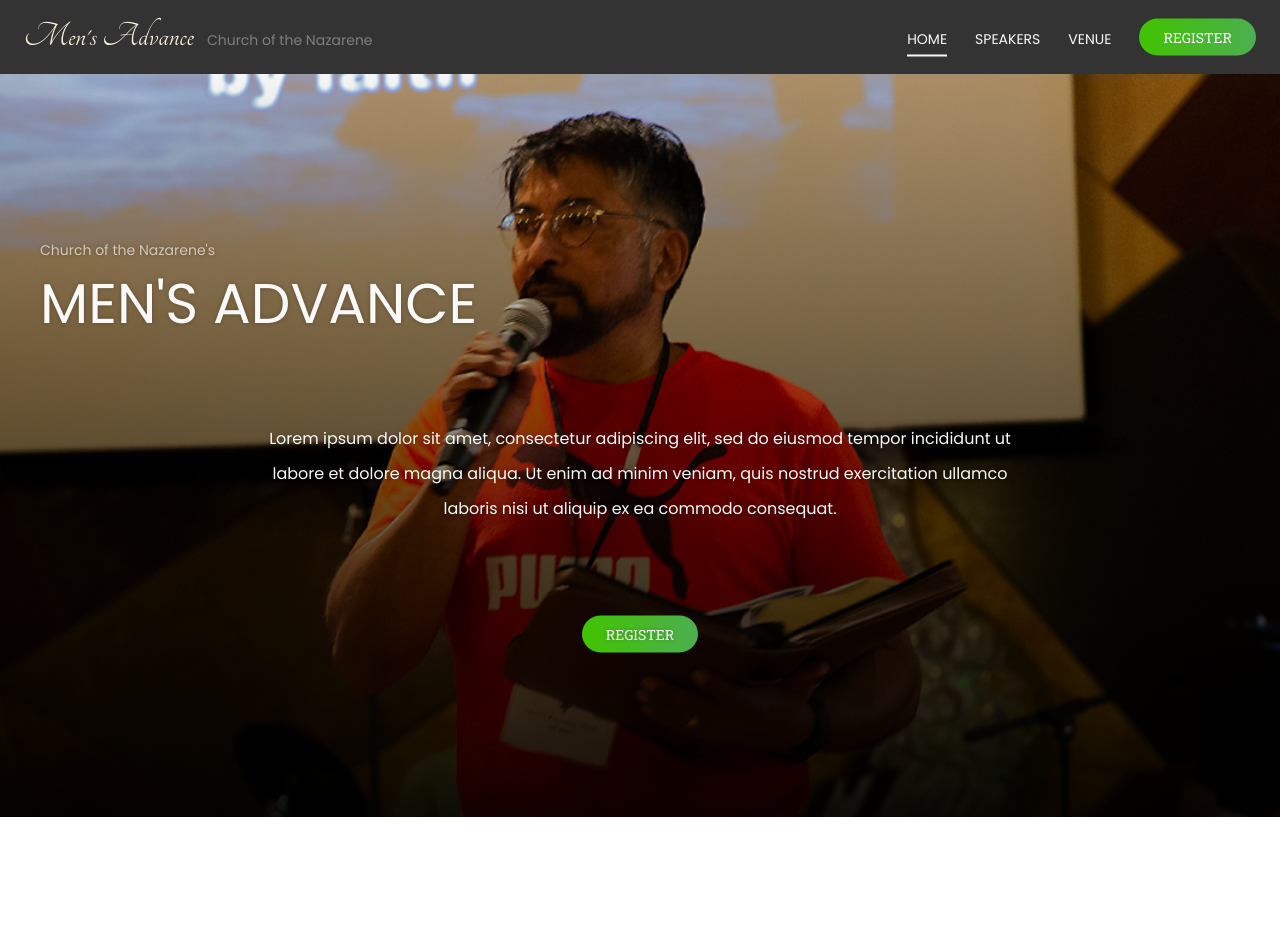
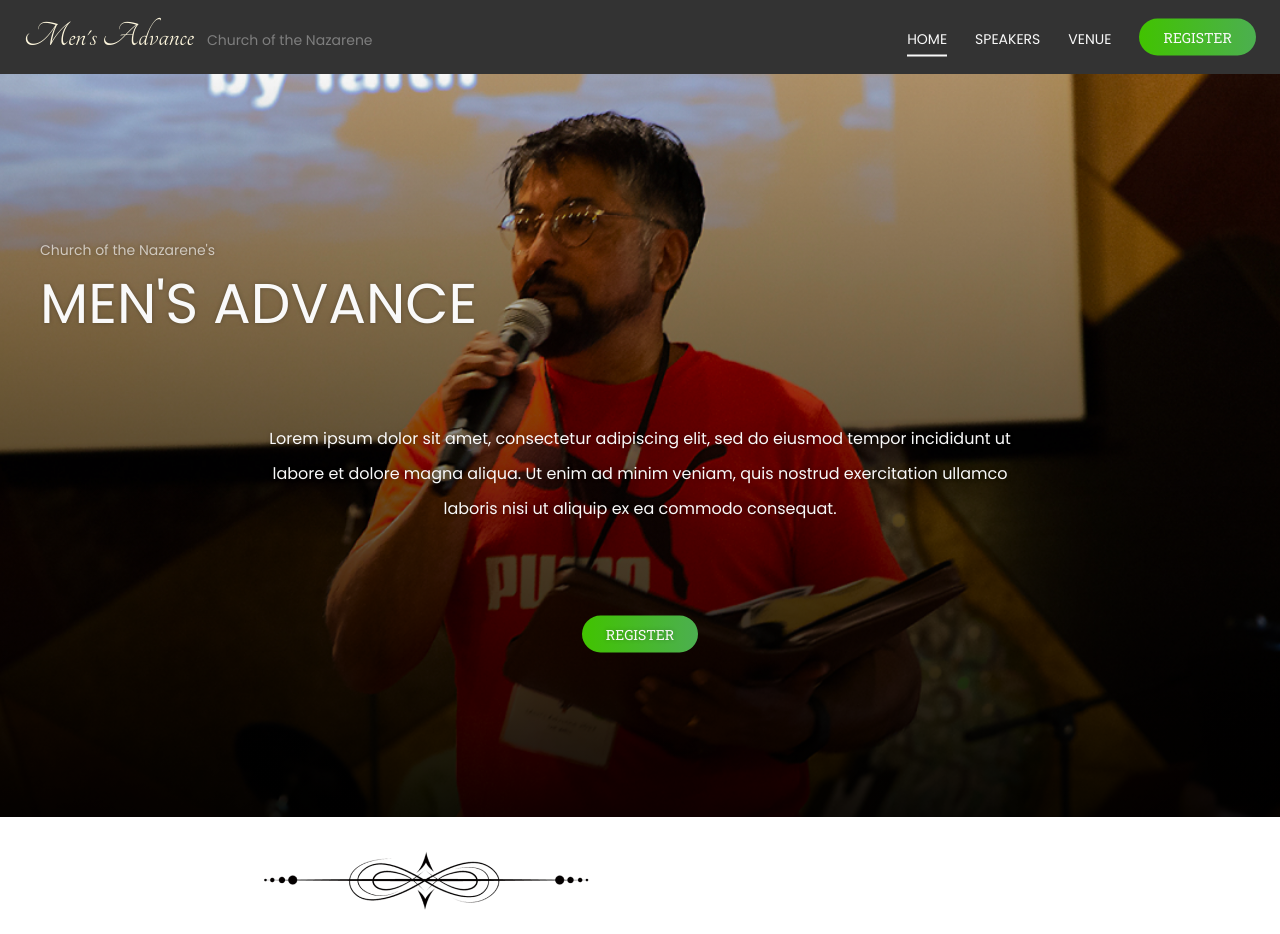
Before and after one commit to juliancoleman/mens-advance, a Jekyll site: the page built from index.html, in a window 1280 px wide. Built offline with Jekyll 4.4.1, drawn with Linux system fonts in a browser that asks for light colours; before the commit the page ends 900 px from its top, so only the background shows below that.

Commit message:
adds pngwing

```diff
--- a/index.html
+++ b/index.html
@@ -11,5 +11,5 @@ hero_blurb: Lorem ipsum dolor sit amet, consectetur adipiscing elit, sed do eius
 {% include hero.html %}
 
 <div class="container">
-
+  <img src="/assets/images/pngwing.png" alt="pngwing" width="341">
 </div>
```
